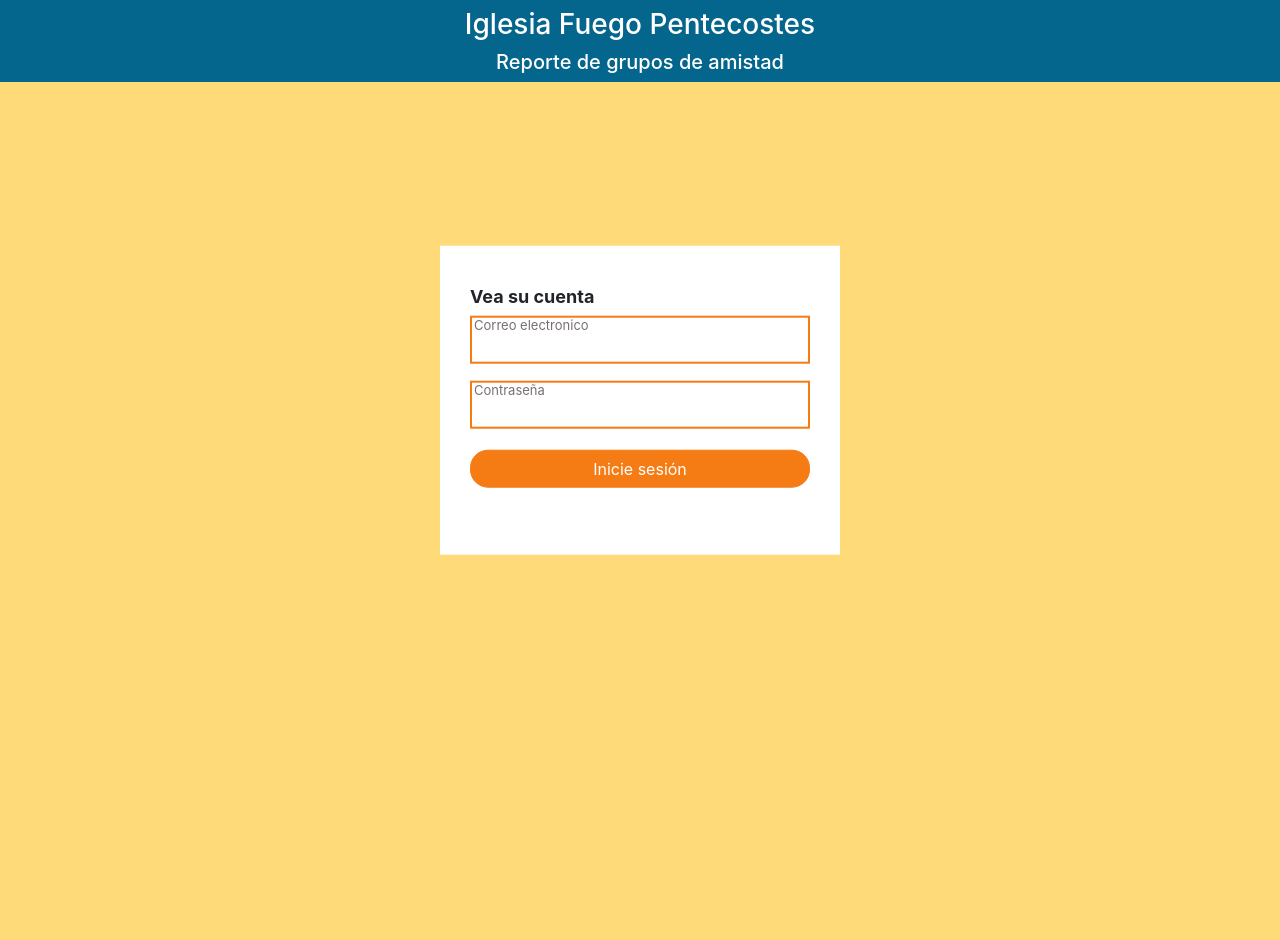
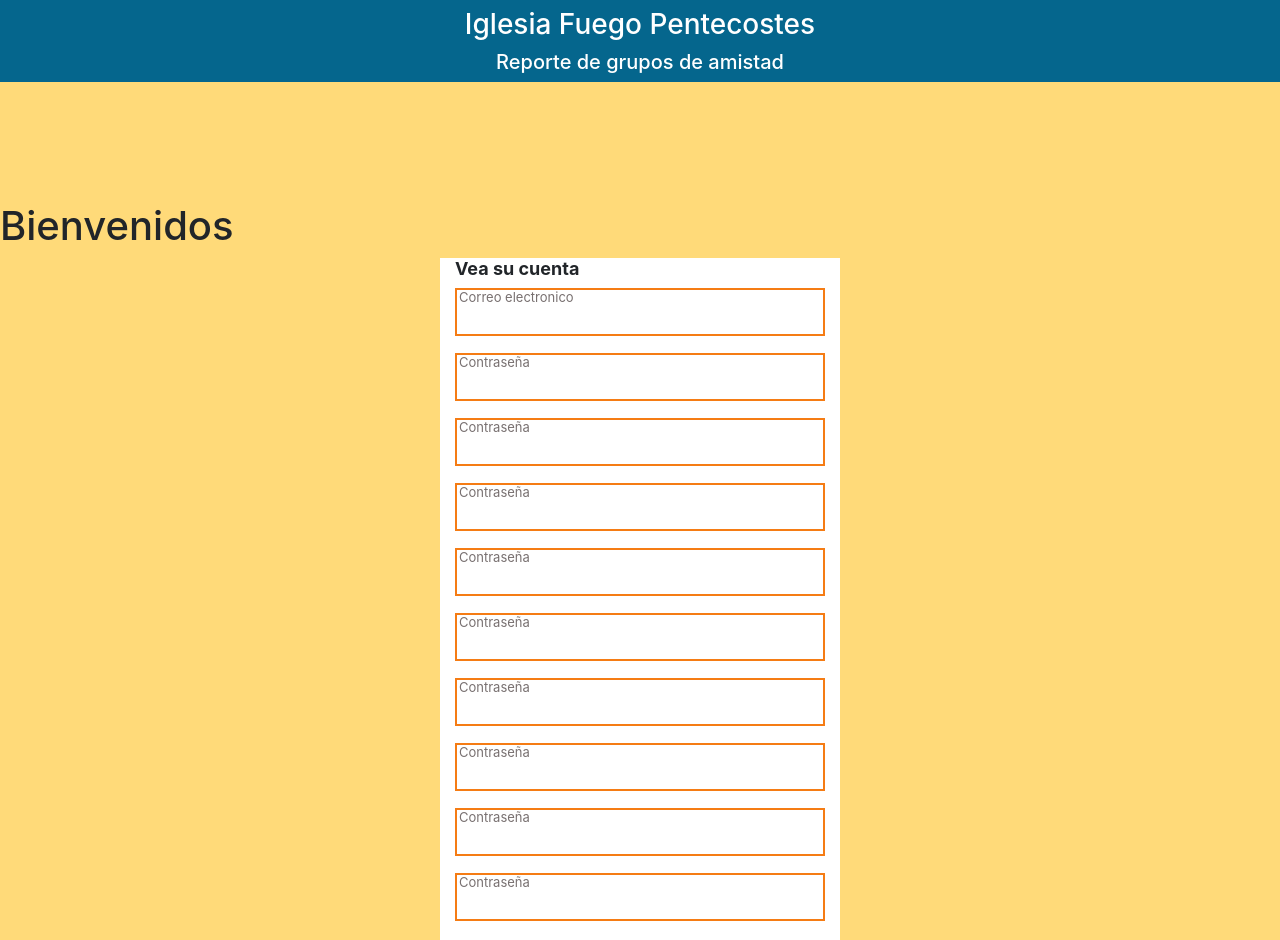
Before and after one commit to jjdev86/reporte-grupo-de-amistad, a React (Create React App) app: page / in a window 1280 px wide. Before the commit this address led to /login. Shown: the top 940 px of the page. Before the commit the page ends 800 px from the top, so only its background shows below. Built offline with nearby package versions, Linux system fonts and the light colour scheme.

Commit message:
working on css

```diff
--- a/src/App.css
+++ b/src/App.css
@@ -1,8 +1,3 @@
-header {
-  background-color: #05668d;
-  color: #fff;
-  height: 82px;
-}
 
 #logo {
   text-align: center;
@@ -18,24 +13,33 @@ input:focus {
   box-shadow: 0px 0px 6px 2px #ccc;
 }
 
+.main {
+  margin-top: 100px;
+  padding-top: 20px;
+  overflow: auto;
+
+}
 .container {
+  /* overflow: auto; */
   background-color: #fff;
-  display: flex;
-  align-items: center;
-  justify-content: center;
-  padding-top: 40px;
-  padding-bottom: 40px;
+  z-index: 1;
+  /* display: flex; */
+  /* align-items: center; */
+  /* justify-content: center; */
+  /* padding-top: 40px; */
+  /* padding-bottom: 40px; */
   width: 400px !important;
-  position: fixed;
-  top: 50%;
-  left: 50%;
-  -webkit-transform: translate(-50%, -50%);
-  transform: translate(-50%, -50%);
+  /* position: fixed; */
+  /* top: 50%; */
+  /* left: 50%; */
+  /* -webkit-transform: translate(-50%, -50%); */
+  /* transform: translate(-50%, -50%);  */
 }
 
 .mainHeading {
   font-size: 18px;
   font-weight: 700;
+
 }
 .col-form-label {
   text-align: right;
@@ -97,20 +101,22 @@ input:focus {
   /* margin-top: -12px; */
   display: none;
 }
+
+
 @media only screen and (max-width: 575.98px) {
   .container {
-    display: flex;
+    /* display: flex;
     align-items: center;
     justify-content: center;
     padding-top: 20px;
-    padding-bottom: 20px;
+    padding-bottom: 20px; */
     width: 90% !important;
-    max-height: 500px;
+    /* max-height: 500px;
     position: fixed;
     top: 55%;
     left: 50%;
     -webkit-transform: translate(-50%, -50%);
-    transform: translate(-50%, -50%);
+    transform: translate(-50%, -50%); */
   }
   .logIn {
     max-height: 500px;
--- a/src/App.js
+++ b/src/App.js
@@ -39,30 +39,18 @@ class App extends Component {
             </div>
           </div>
         </header>
-        <div className="mainContainer container">
-          <Router>
-            <PrivateRoute/>
-            <Route  path='/login' component={Login} />
-            <Route path='/home' component={Home} />
-          </Router>
-        </div>
+        {/* <div className="mainContainer container"> */}
+          <Login/>
+
+        <footer>
+          <div>
+            Jose Valadez
+          </div>
+        </footer>
       </div>
-
     );
   }
 }
-
-// const fakeAuth = {
-//   isAuthenticated: false,
-//   authenticate(cb) {
-//     this.isAuthenticated = true
-//     setTimeout(cb, 100)
-//   },
-//   signout(cb) {
-//     this.isAuthenticated = false
-//     setTimeout(cb, 100)
-//   }
-// }
 
 const PrivateRoute = ({ isAuthenticated, component: Component, ...rest }) =>
 (
--- a/src/components/login.jsx
+++ b/src/components/login.jsx
@@ -75,11 +75,10 @@ class Login extends Component {
             () => {
               if (this.state.isAuth) {
                 this.props.history.push({
-                  pathname: '/home',
-                  state: {isAuth: this.state.isAuth, email: this.state.email}
+                  pathname: "/home",
+                  state: { isAuth: this.state.isAuth, email: this.state.email }
                 });
               }
-
             }
           );
         }
@@ -90,7 +89,10 @@ class Login extends Component {
   }
   render() {
     return (
-      <div className="logIn col-sm-12">
+      <div className="main">
+        <h1>Bienvenidos</h1>
+        <div className="container">
+          <div className="">
             <div className="loginInMain">
               <h2 className="mainHeading">Vea su cuenta</h2>
               {this.state.isAuth === false && (
@@ -129,9 +131,173 @@ class Login extends Component {
                     onChange={this.handleEvent}
                   />
                   {this.state.errors.password.length > 0 && (
-                <span className="onError">{this.state.errors.password}</span>
+                    <span className="onError">
+                      {this.state.errors.password}
+                    </span>
                   )}
                 </div>
+                <div className="formElementsWrapper formPassword">
+                  <label className="id_label" htmlFor="userpassword">
+                    Contraseña
+                  </label>
+                  <input
+                    className="formElement login_field formElementText"
+                    name="password"
+                    type="password"
+                    id="password"
+                    minLength="5"
+                    value={this.state.password}
+                    onChange={this.handleEvent}
+                  />
+                  {this.state.errors.password.length > 0 && (
+                    <span className="onError">
+                      {this.state.errors.password}
+                    </span>
+                  )}
+                </div>
+                <div className="formElementsWrapper formPassword">
+                  <label className="id_label" htmlFor="userpassword">
+                    Contraseña
+                  </label>
+                  <input
+                    className="formElement login_field formElementText"
+                    name="password"
+                    type="password"
+                    id="password"
+                    minLength="5"
+                    value={this.state.password}
+                    onChange={this.handleEvent}
+                  />
+                  {this.state.errors.password.length > 0 && (
+                    <span className="onError">
+                      {this.state.errors.password}
+                    </span>
+                  )}
+                </div>
+                <div className="formElementsWrapper formPassword">
+                  <label className="id_label" htmlFor="userpassword">
+                    Contraseña
+                  </label>
+                  <input
+                    className="formElement login_field formElementText"
+                    name="password"
+                    type="password"
+                    id="password"
+                    minLength="5"
+                    value={this.state.password}
+                    onChange={this.handleEvent}
+                  />
+                  {this.state.errors.password.length > 0 && (
+                    <span className="onError">
+                      {this.state.errors.password}
+                    </span>
+                  )}
+                </div>
+                <div className="formElementsWrapper formPassword">
+                  <label className="id_label" htmlFor="userpassword">
+                    Contraseña
+                  </label>
+                  <input
+                    className="formElement login_field formElementText"
+                    name="password"
+                    type="password"
+                    id="password"
+                    minLength="5"
+                    value={this.state.password}
+                    onChange={this.handleEvent}
+                  />
+                  {this.state.errors.password.length > 0 && (
+                    <span className="onError">
+                      {this.state.errors.password}
+                    </span>
+                  )}
+                </div>
+                <div className="formElementsWrapper formPassword">
+                  <label className="id_label" htmlFor="userpassword">
+                    Contraseña
+                  </label>
+                  <input
+                    className="formElement login_field formElementText"
+                    name="password"
+                    type="password"
+                    id="password"
+                    minLength="5"
+                    value={this.state.password}
+                    onChange={this.handleEvent}
+                  />
+                  {this.state.errors.password.length > 0 && (
+                    <span className="onError">
+                      {this.state.errors.password}
+                    </span>
+                  )}
+                </div>
+                <div className="formElementsWrapper formPassword">
+                  <label className="id_label" htmlFor="userpassword">
+                    Contraseña
+                  </label>
+                  <input
+                    className="formElement login_field formElementText"
+                    name="password"
+                    type="password"
+                    id="password"
+                    minLength="5"
+                    value={this.state.password}
+                    onChange={this.handleEvent}
+                  />
+                  {this.state.errors.password.length > 0 && (
+                    <span className="onError">
+                      {this.state.errors.password}
+                    </span>
+                  )}
+                </div>
+                <div className="formElementsWrapper formPassword">
+                  <label className="id_label" htmlFor="userpassword">
+                    Contraseña
+                  </label>
+                  <input
+                    className="formElement login_field formElementText"
+                    name="password"
+                    type="password"
+                    id="password"
+                    minLength="5"
+                    value={this.state.password}
+                    onChange={this.handleEvent}
+                  />
+                  {this.state.errors.password.length > 0 && (
+                    <span className="onError">
+                      {this.state.errors.password}
+                    </span>
+                  )}
+                </div>
+                <div className="formElementsWrapper formPassword">
+                  <label className="id_label" htmlFor="userpassword">
+                    Contraseña
+                  </label>
+                  <input
+                    className="formElement login_field formElementText"
+                    name="password"
+                    type="password"
+                    id="password"
+                    minLength="5"
+                    value={this.state.password}
+                    onChange={this.handleEvent}
+                  />
+                  {this.state.errors.password.length > 0 && (
+                    <span className="onError">
+                      {this.state.errors.password}
+                    </span>
+                  )}
+                </div>
+                {/* <div className="formSubmit formEmail ">
+              <input
+                type="button"
+                value="Inicie sesión"
+                name="btnLogin"
+                className="buttonAll col-sm-12"
+                onClick={this.validateUser}
+              />
+            </div> */}
+              </form>
               <div className="formSubmit formEmail ">
                 <input
                   type="button"
@@ -141,7 +307,8 @@ class Login extends Component {
                   onClick={this.validateUser}
                 />
               </div>
-          </form>
+            </div>
+          </div>
         </div>
       </div>
     );
--- a/src/index.css
+++ b/src/index.css
@@ -11,9 +11,27 @@ body {
   -webkit-font-smoothing: antialiased;
   -moz-osx-font-smoothing: grayscale;
   height: 100%;
+
 }
 
+header {
+  overflow: hidden;
+  top: 0;
+  width: 100%;
+  background-color: #05668d;
+  color: #fff;
+  height: 82px;
+}
 
+footer {
+  /* position: fixed; */
+  left: 0;
+  bottom: 0;
+  width: 100%;
+  background-color: #13505B;
+  color: #fff;
+  height: 30px;
+}
 code {
   font-family: source-code-pro, Menlo, Monaco, Consolas, "Courier New",
     monospace;
```
Lines whose indentation alone changed are shown as unchanged.
